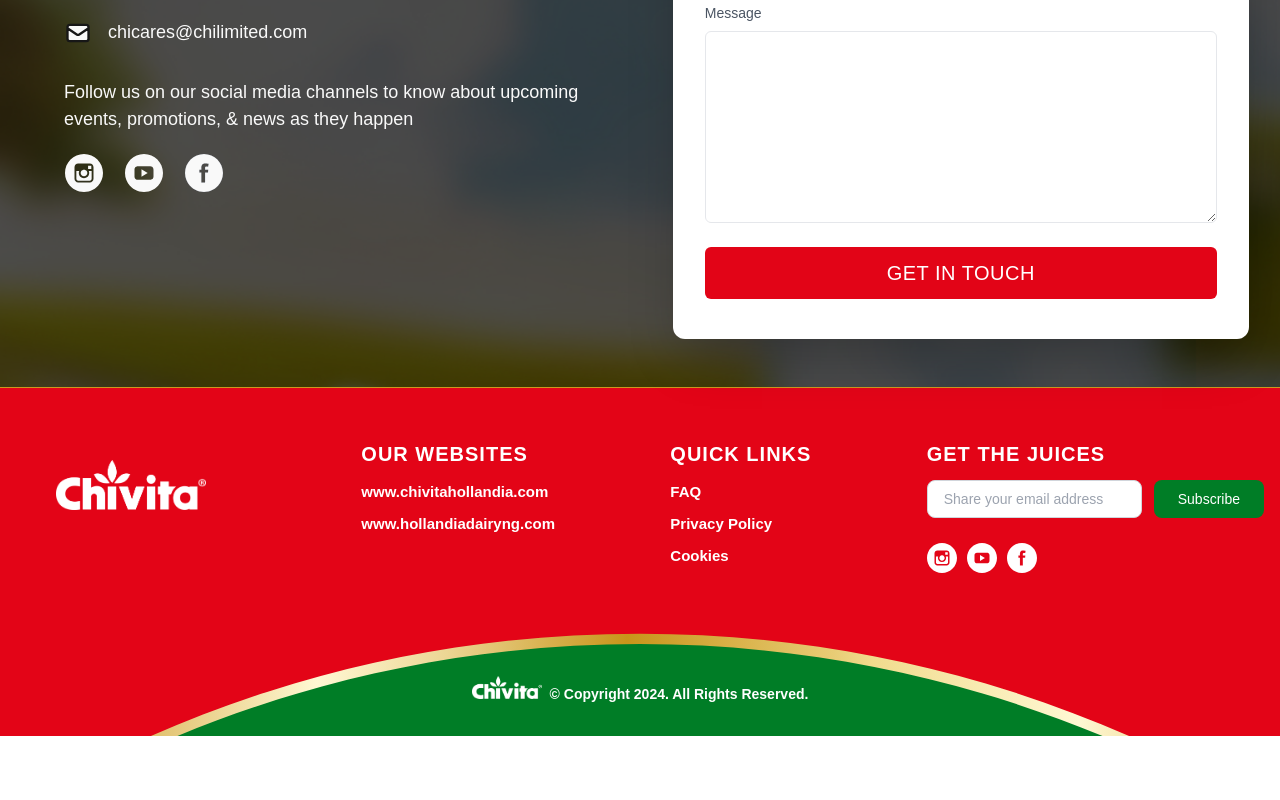
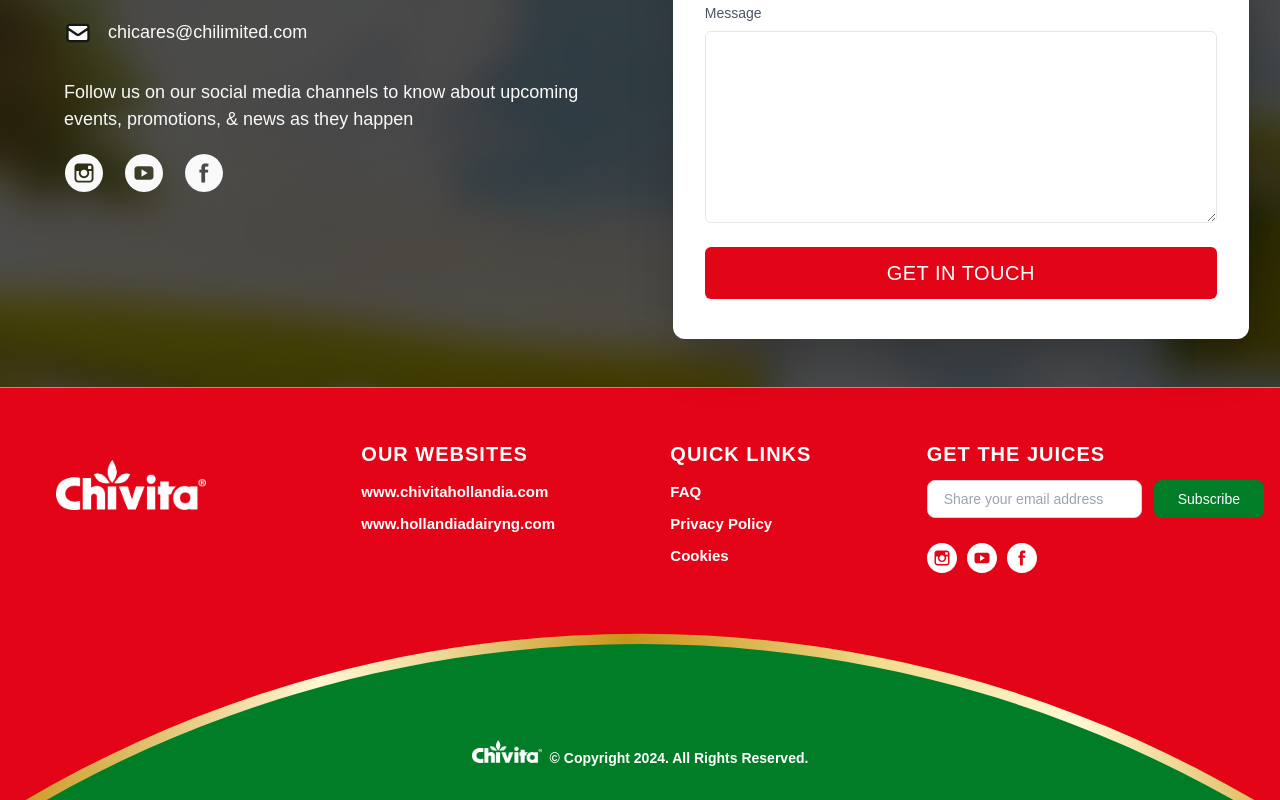
Before and after one commit to folad009/chivita-juices, a Next.js app: page /contact in a window 1280 px wide. Shown: the part 578-1378 px from the top of the page. Before the commit the page ends 1314 px from the top, so only its background shows below. Built offline with nearby package versions, Linux system fonts and the light colour scheme.

Commit message:
updated stage store locator

```diff
--- a/src/components/common/ContactFooter.jsx
+++ b/src/components/common/ContactFooter.jsx
@@ -342,7 +342,7 @@
       </div>
 
       {/* Footer Bottom Section */}
-      <div className="flex flex-col items-center justify-center space-x-2  mt-20 md:flex-row md:justify-center md:items-center">
+      <div className="flex flex-col items-center justify-center space-x-2  mt-36 md:flex-row md:justify-center md:items-center">
         <Image
           src="/assets/images/chivita-logo-white.png"
           width={70}
```
